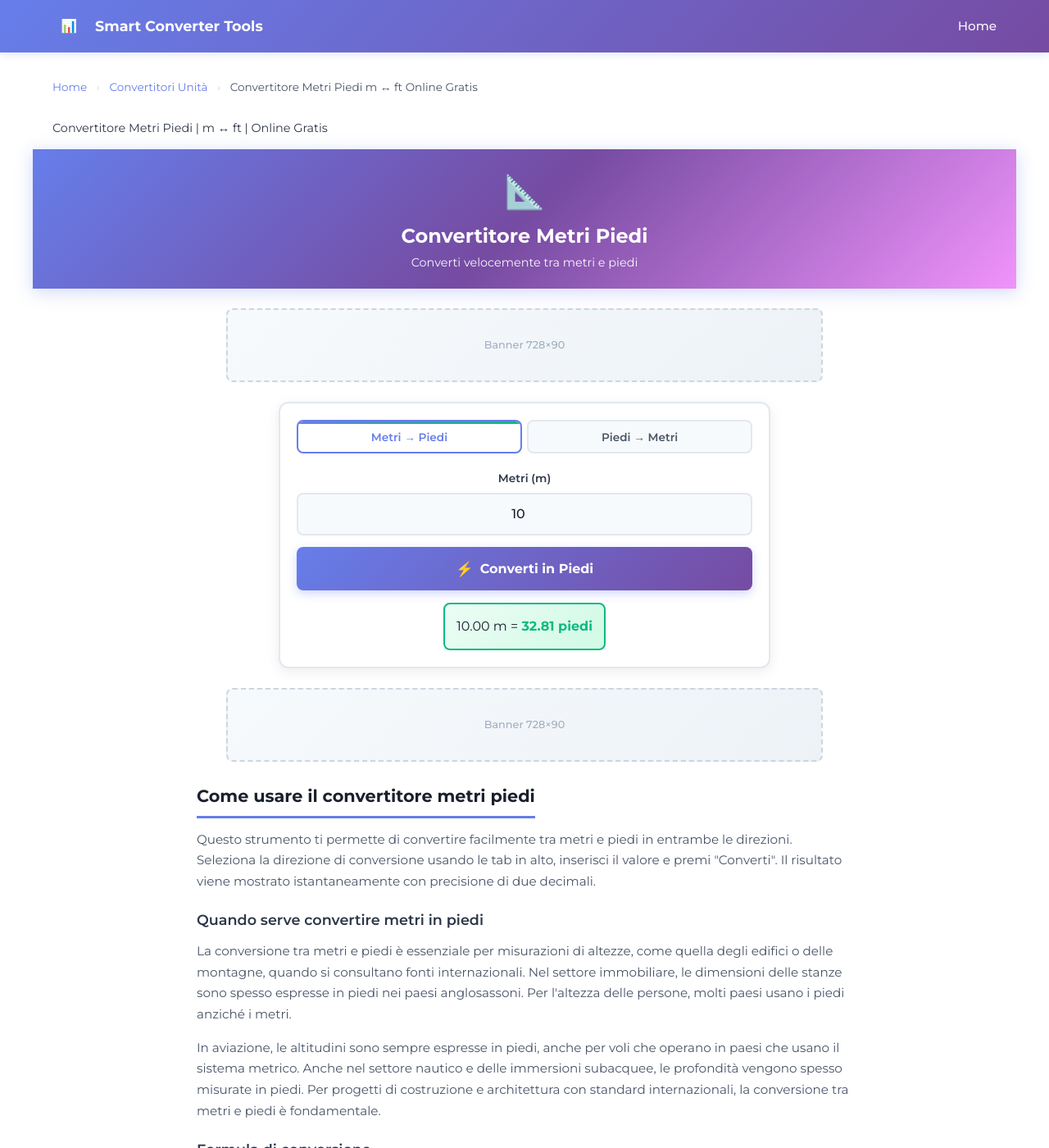
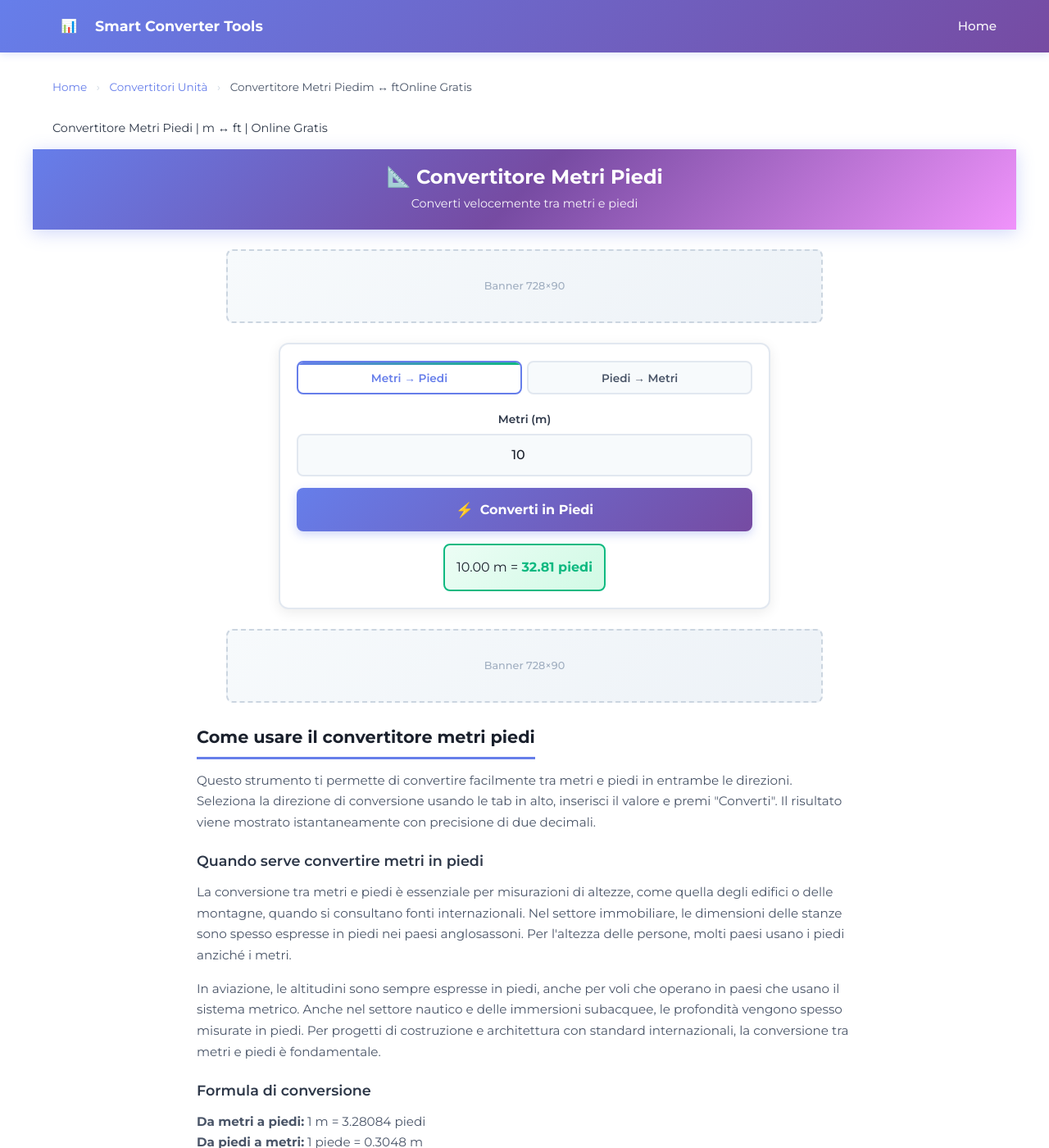
Before and after one commit to Calculator-Platform/smart-converter-tools, a Jekyll site: the page built from _calcolatori/convertitore-metri-piedi.md, in a window 1280 px wide and 1400 px high. Shown: the whole window at 82% size. Built offline with Jekyll 4.4.1, drawn with Linux system fonts in a browser that asks for light colours; part of the change alters nothing that is shown.

Commit message:
Refactor title and improve layout for converter

```diff
--- a/_calcolatori/convertitore-metri-piedi.md
+++ b/_calcolatori/convertitore-metri-piedi.md
@@ -1,14 +1,13 @@
 ---
 layout: calculator
-title: "Convertitore Metri Piedi  |  m ↔ ft  |  Online Gratis"
+title: "Convertitore Metri Piedi | m ↔ ft | Online Gratis"
 description: "Converti metri in piedi e piedi in metri istantaneamente. Calcolatore gratuito con tabella di conversione rapida."
 category: "convertitori-unita"
 subcategory: "lunghezza"
 ---
 
 <div class="page-hero">
-  <div class="hero-icon">📐</div>
-  <h1>Convertitore Metri Piedi</h1>
+  <h1>📐 Convertitore Metri Piedi</h1>
   <p>Converti velocemente tra metri e piedi</p>
 </div>
 
@@ -19,22 +18,35 @@ subcategory: "lunghezza"
   </div>
 </div>
 
-
 <div class="calculator-box">
   <div class="converter-tabs">
-    <button class="tab-btn active" onclick="switchTab('m-to-ft')"><span class="tab-label">Metri → Piedi</span></button>
-    <button class="tab-btn" onclick="switchTab('ft-to-m')"><span class="tab-label">Piedi → Metri</span></button>
+    <button class="tab-btn active" onclick="switchTab('m-to-ft')">
+      <span class="tab-label">Metri → Piedi</span>
+    </button>
+    <button class="tab-btn" onclick="switchTab('ft-to-m')">
+      <span class="tab-label">Piedi → Metri</span>
+    </button>
   </div>
 
   <div id="m-to-ft" class="converter-panel active">
-    <div class="input-wrapper"><label for="m-input">Metri (m)</label><input type="number" id="m-input" placeholder="Inserisci valore" step="0.01" min="0"></div>
-    <button class="calc-button" onclick="convertMToFt()"><span class="button-icon">⚡</span>Converti in Piedi</button>
+    <div class="input-wrapper">
+      <label for="m-input">Metri (m)</label>
+      <input type="number" id="m-input" placeholder="Inserisci valore" step="0.01" min="0">
+    </div>
+    <button class="calc-button" onclick="convertMToFt()">
+      <span class="button-icon">⚡</span>Converti in Piedi
+    </button>
     <div id="m-result" class="result-box"></div>
   </div>
 
   <div id="ft-to-m" class="converter-panel">
-    <div class="input-wrapper"><label for="ft-input">Piedi (ft)</label><input type="number" id="ft-input" placeholder="Inserisci valore" step="0.01" min="0"></div>
-    <button class="calc-button" onclick="convertFtToM()"><span class="button-icon">⚡</span>Converti in Metri</button>
+    <div class="input-wrapper">
+      <label for="ft-input">Piedi (ft)</label>
+      <input type="number" id="ft-input" placeholder="Inserisci valore" step="0.01" min="0">
+    </div>
+    <button class="calc-button" onclick="convertFtToM()">
+      <span class="button-icon">⚡</span>Converti in Metri
+    </button>
     <div id="ft-result" class="result-box"></div>
   </div>
 </div>
@@ -44,13 +56,69 @@ subcategory: "lunghezza"
   <div class="ad-placeholder ad-second">
     <span class="ad-text">Banner 728×90</span>
   </div>
-
+</div>
 
 <script>
-function switchTab(d){const k=document.getElementById('m-to-ft');const m=document.getElementById('ft-to-m');const b=document.querySelectorAll('.tab-btn');if(d==='m-to-ft'){k.classList.add('active');m.classList.remove('active');b[0].classList.add('active');b[1].classList.remove('active')}else{m.classList.add('active');k.classList.remove('active');b[1].classList.add('active');b[0].classList.remove('active')}}
-function convertMToFt(){const m=parseFloat(document.getElementById('m-input').value);const r=document.getElementById('m-result');if(isNaN(m)||m<0){r.innerHTML='<div class="error-message">⚠️ Inserisci un numero valido</div>';return}const ft=m*3.28084;r.innerHTML=`<div class="result-success"><div class="result-main">${m.toFixed(2)} m = <strong>${ft.toFixed(2)} piedi</strong></div></div>`}
-function convertFtToM(){const ft=parseFloat(document.getElementById('ft-input').value);const r=document.getElementById('ft-result');if(isNaN(ft)||ft<0){r.innerHTML='<div class="error-message">⚠️ Inserisci un numero valido</div>';return}const m=ft*0.3048;r.innerHTML=`<div class="result-success"><div class="result-main">${ft.toFixed(2)} ft = <strong>${m.toFixed(2)} metri</strong></div></div>`}
-window.addEventListener('load',function(){document.getElementById('m-input').value='10';convertMToFt()});
+function switchTab(tabId) {
+  const mPanel = document.getElementById('m-to-ft');
+  const ftPanel = document.getElementById('ft-to-m');
+  const buttons = document.querySelectorAll('.tab-btn');
+
+  if (tabId === 'm-to-ft') {
+    mPanel.classList.add('active');
+    ftPanel.classList.remove('active');
+    buttons[0].classList.add('active');
+    buttons[1].classList.remove('active');
+  } else {
+    ftPanel.classList.add('active');
+    mPanel.classList.remove('active');
+    buttons[1].classList.add('active');
+    buttons[0].classList.remove('active');
+  }
+}
+
+function convertMToFt() {
+  const meters = parseFloat(document.getElementById('m-input').value);
+  const resultDiv = document.getElementById('m-result');
+
+  if (isNaN(meters) || meters < 0) {
+    resultDiv.innerHTML = '<div class="error-message">⚠️ Inserisci un numero valido</div>';
+    return;
+  }
+
+  const feet = meters * 3.28084;
+  resultDiv.innerHTML = `
+    <div class="result-success">
+      <div class="result-main">
+        ${meters.toFixed(2)} m = <strong>${feet.toFixed(2)} piedi</strong>
+      </div>
+    </div>
+  `;
+}
+
+function convertFtToM() {
+  const feet = parseFloat(document.getElementById('ft-input').value);
+  const resultDiv = document.getElementById('ft-result');
+
+  if (isNaN(feet) || feet < 0) {
+    resultDiv.innerHTML = '<div class="error-message">⚠️ Inserisci un numero valido</div>';
+    return;
+  }
+
+  const meters = feet * 0.3048;
+  resultDiv.innerHTML = `
+    <div class="result-success">
+      <div class="result-main">
+        ${feet.toFixed(2)} ft = <strong>${meters.toFixed(2)} metri</strong>
+      </div>
+    </div>
+  `;
+}
+
+window.addEventListener('load', function() {
+  document.getElementById('m-input').value = '10';
+  convertMToFt();
+});
 </script>
 
 <div class="content-section">
@@ -85,80 +153,17 @@ window.addEventListener('load',function(){document.getElementById('m-input').val
 <div class="related-tools">
 <h3>Convertitori correlati</h3>
 <div class="related-grid">
-<a href="/smart-converter-tools/calcolatori/convertitore-centimetri-pollici/" class="related-card"><span class="related-icon">📱</span><span class="related-title">Cm ↔ Pollici</span></a>
-<a href="/smart-converter-tools/calcolatori/convertitore-chilometri-miglia/" class="related-card"><span class="related-icon">🚗</span><span class="related-title">Km ↔ Miglia</span></a>
-<a href="/smart-converter-tools/calcolatori/convertitore-chilogrammi-libbre/" class="related-card"><span class="related-icon">⚖️</span><span class="related-title">Kg ↔ Libbre</span></a>
+<a href="/smart-converter-tools/calcolatori/convertitore-centimetri-pollici/" class="related-card">
+  <span class="related-icon">📱</span>
+  <span class="related-title">Cm ↔ Pollici</span>
+</a>
+<a href="/smart-converter-tools/calcolatori/convertitore-chilometri-miglia/" class="related-card">
+  <span class="related-icon">🚗</span>
+  <span class="related-title">Km ↔ Miglia</span>
+</a>
+<a href="/smart-converter-tools/calcolatori/convertitore-chilogrammi-libbre/" class="related-card">
+  <span class="related-icon">⚖️</span>
+  <span class="related-title">Kg ↔ Libbre</span>
+</a>
 </div>
 </div>
-
-<style>
-:root{--primary-purple:#667eea;--primary-purple-dark:#764ba2;--accent-green:#10b981;--gray-50:#f7fafc;--gray-100:#edf2f7;--gray-200:#e2e8f0;--gray-300:#cbd5e0;--gray-400:#a0aec0;--gray-600:#4a5568;--gray-700:#2d3748;--gray-800:#1a202c}
-
-.page-hero{background:linear-gradient(135deg,#667eea 0%,#764ba2 50%,#f093fb 100%);padding:1.25rem 1rem;text-align:center;margin:0 -1.5rem 1.5rem -1.5rem;box-shadow:0 4px 20px rgba(102,126,234,0.3)}
-.hero-icon{font-size:2.5rem;margin-bottom:0.5rem}
-.page-hero h1{color:white;font-size:1.5rem;font-weight:700;margin:0 0 0.4rem 0;line-height:1.2}
-.page-hero p{color:white;font-size:0.9rem;margin:0;opacity:0.95}
-.calculator-box{background:white;border:2px solid var(--gray-200);border-radius:12px;padding:1.25rem;box-shadow:0 4px 16px rgba(0,0,0,0.08);max-width:600px;margin:0 auto 1.5rem}
-.converter-tabs{display:grid;grid-template-columns:1fr 1fr;gap:0.4rem;margin-bottom:1.25rem}
-.tab-btn{background:var(--gray-50);border:2px solid var(--gray-200);border-radius:8px;padding:0.65rem 0.5rem;cursor:pointer;font-family:'Montserrat',sans-serif;font-size:0.85rem;font-weight:600;color:var(--gray-600);transition:all 0.3s;position:relative;overflow:hidden}
-.tab-btn::before{content:'';position:absolute;top:0;left:0;right:0;height:3px;background:linear-gradient(90deg,var(--primary-purple),var(--accent-green));transform:scaleX(0);transition:transform 0.3s}
-.tab-btn.active::before{transform:scaleX(1)}
-.tab-btn.active{background:white;border-color:var(--primary-purple);color:var(--primary-purple)}
-.tab-label{display:block;text-align:center}
-.converter-panel{display:none}
-.converter-panel.active{display:block}
-.input-wrapper{margin-bottom:0.9rem}
-.input-wrapper label{display:block;color:var(--gray-700);font-size:0.85rem;font-weight:600;margin-bottom:0.4rem;text-align:center}
-.input-wrapper input{width:100%;padding:0.9rem;font-size:1rem;font-family:'Montserrat',sans-serif;font-weight:500;text-align:center;border:2px solid var(--gray-200);border-radius:8px;background:var(--gray-50);color:var(--gray-800);transition:all 0.3s;min-height:48px}
-.input-wrapper input:focus{outline:none;border-color:var(--primary-purple);background:white;box-shadow:0 0 0 3px rgba(102,126,234,0.1)}
-.calc-button{width:100%;padding:1rem;font-size:1rem;font-weight:700;font-family:'Montserrat',sans-serif;color:white;background:linear-gradient(135deg,var(--primary-purple) 0%,var(--primary-purple-dark) 100%);border:none;border-radius:8px;cursor:pointer;transition:all 0.3s;box-shadow:0 4px 12px rgba(102,126,234,0.3);display:flex;align-items:center;justify-content:center;gap:0.5rem;margin-bottom:0.9rem;min-height:52px}
-.calc-button:hover{transform:translateY(-2px);box-shadow:0 6px 18px rgba(102,126,234,0.4)}
-.button-icon{font-size:1.1rem}
-.result-box{min-height:55px;display:flex;align-items:center;justify-content:center}
-.result-success{background:linear-gradient(135deg,#ecfdf5 0%,#d1fae5 100%);border:2px solid var(--accent-green);border-radius:8px;padding:0.9rem;text-align:center;animation:slideIn 0.3s ease}
-.result-main{color:var(--gray-800);font-size:1rem}
-.result-main strong{color:var(--accent-green);font-weight:700}
-.error-message{background:#fef2f2;border:2px solid #fca5a5;border-radius:8px;padding:0.9rem;color:#991b1b;text-align:center;font-weight:600}
-@keyframes slideIn{from{opacity:0;transform:translateY(-8px)}to{opacity:1;transform:translateY(0)}}
-
-.content-section{margin:1.5rem auto;line-height:1.7;max-width:800px}
-.content-section h2{color:var(--gray-800);font-size:1.3rem;font-weight:700;margin-bottom:0.8rem;padding-bottom:0.4rem;border-bottom:3px solid var(--primary-purple);display:inline-block}
-.content-section h3{color:var(--gray-700);font-size:1.1rem;font-weight:600;margin:1.2rem 0 0.6rem}
-.content-section p{color:var(--gray-600);margin-bottom:0.9rem;font-size:0.95rem}
-
-.conversion-table{overflow-x:auto;margin:1rem 0}
-.conversion-table table{width:100%;border-collapse:collapse;background:white;border:2px solid var(--gray-200);border-radius:8px}
-.conversion-table th{background:var(--primary-purple);color:white;padding:0.75rem;font-weight:600;font-size:0.9rem}
-.conversion-table td{padding:0.65rem;border-bottom:1px solid var(--gray-200);color:var(--gray-700);font-size:0.9rem;text-align:center}
-.conversion-table tr:last-child td{border-bottom:none}
-.conversion-table tr:nth-child(even){background:var(--gray-50)}
-
-.related-tools{margin:2rem auto;max-width:800px}
-.related-tools h3{color:var(--gray-800);font-size:1.2rem;font-weight:700;margin-bottom:0.9rem}
-.related-grid{display:grid;grid-template-columns:repeat(auto-fit,minmax(180px,1fr));gap:0.8rem}
-.related-card{background:white;border:2px solid var(--gray-200);border-radius:10px;padding:0.9rem;text-decoration:none;display:flex;align-items:center;gap:0.65rem;transition:all 0.3s}
-.related-card:hover{border-color:var(--primary-purple);transform:translateY(-2px);box-shadow:0 6px 12px rgba(102,126,234,0.15)}
-.related-icon{font-size:1.6rem;flex-shrink:0}
-.related-title{color:var(--gray-700);font-weight:600;font-size:0.9rem}
-
-.ad-container{display:flex;flex-direction:column;align-items:center;margin:1.25rem auto;max-width:100%}
-.ad-primary{margin:1.25rem auto 1.5rem}
-.ad-secondary{margin:1.5rem auto}
-.ad-label{font-size:0.65rem;color:var(--gray-400);text-transform:uppercase;letter-spacing:0.05em;margin-bottom:0.4rem;font-weight:600}
-.ad-placeholder{background:linear-gradient(135deg,var(--gray-50) 0%,var(--gray-100) 100%);border:2px dashed var(--gray-300);border-radius:8px;display:flex;align-items:center;justify-content:center}
-
-.ad-main{width:728px;height:90px;max-width:100%}
-.ad-second{width:728px;height:90px;max-width:100%}
-.ad-text{color:var(--gray-400);font-size:0.8rem;font-weight:500}
-
-@media (max-width:768px){
-.page-hero{padding:1rem 0.8rem;margin:0 -1rem 1.25rem -1rem}
-.hero-icon{font-size:2.2rem}
-.page-hero h1{font-size:1.35rem}
-.page-hero p{font-size:0.85rem}
-.calculator-box{padding:1rem}
-.related-grid{grid-template-columns:1fr}
-.ad-main{width:300px;height:250px}
-.ad-second{width:300px;height:250px}
-}
-</style>
```
